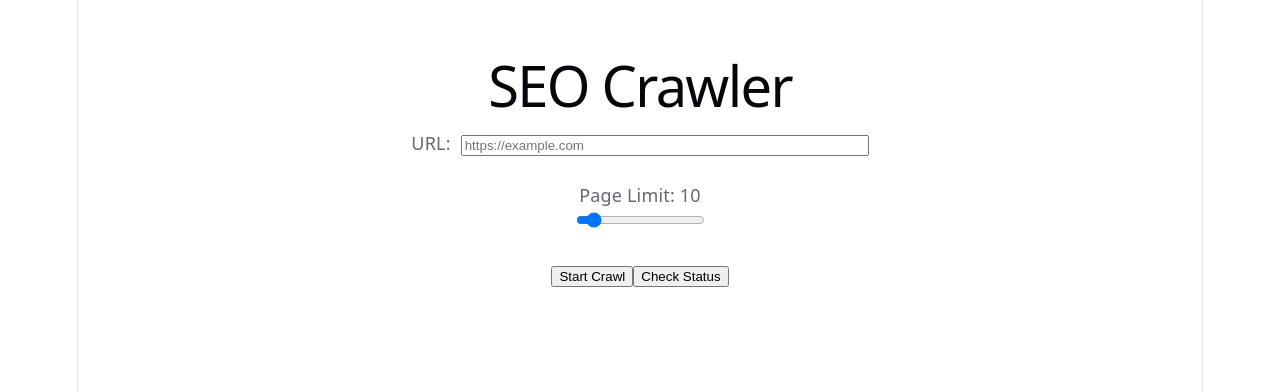
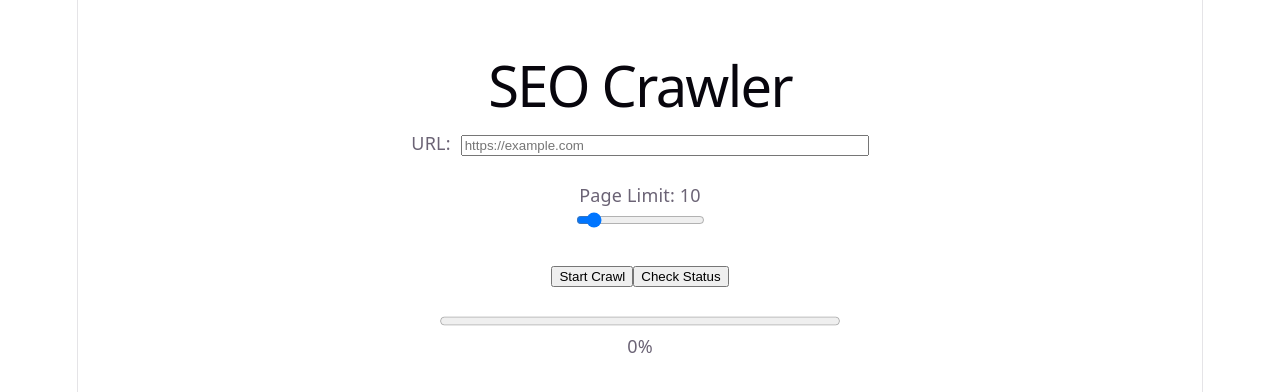
Before and after one commit to mehreennaqvi06/seo-crawler, a React (Vite) app in the folder frontend/: page / in a window 1280 px wide. Shown: the top 392 px of the page. Built offline with nearby package versions, Linux system fonts and the light colour scheme.

Commit message:
Add project documentation

```diff
--- a/frontend/src/App.tsx
+++ b/frontend/src/App.tsx
@@ -7,6 +7,7 @@ function App() {
   const [jobId, setJobId] = useState<number | null>(null);
   const [status, setStatus] = useState("");
   const [pages, setPages] = useState<any[]>([]);
+  const [progress, setProgress] = useState(0);
 
   const startCrawl = async () => {
     try {
@@ -42,7 +43,16 @@ function App() {
 
     setStatus(response.data.status);
 
+    if (response.data.status === "queued") {
+      setProgress(25);
+    }
+
+    if (response.data.status === "running") {
+      setProgress(75);
+    }
+
     if (response.data.status === "completed") {
+      setProgress(100);
       loadPages();
     }
   };
@@ -55,6 +65,14 @@ function App() {
     );
 
     setPages(response.data);
+  };
+
+  const sortByStatus = () => {
+    const sorted = [...pages].sort(
+      (a, b) => a.status_code - b.status_code
+    );
+
+    setPages(sorted);
   };
 
   useEffect(() => {
@@ -112,8 +130,20 @@ function App() {
         <p>Status: {status}</p>
       )}
 
+      <div style={{ width: "400px", margin: "20px auto" }}>
+        <progress value={progress} max="100" style={{ width: "100%" }} />
+        <p>{progress}%</p>
+      </div>
+
+
+
       {pages.length > 0 && (
-        <table border={1}>
+        <>
+          <button onClick={sortByStatus}>
+            Sort by Status Code
+          </button>
+
+          <table border={1}>
           <thead>
             <tr>
               <th>URL</th>
@@ -133,8 +163,9 @@ function App() {
               </tr>
             ))}
           </tbody>
-        </table>
-      )}
+          </table>
+  </>
+)}
 
     </div>
   );
```
Also changed, not shown: 1 other file (tests, documents, lock files or other folders).
